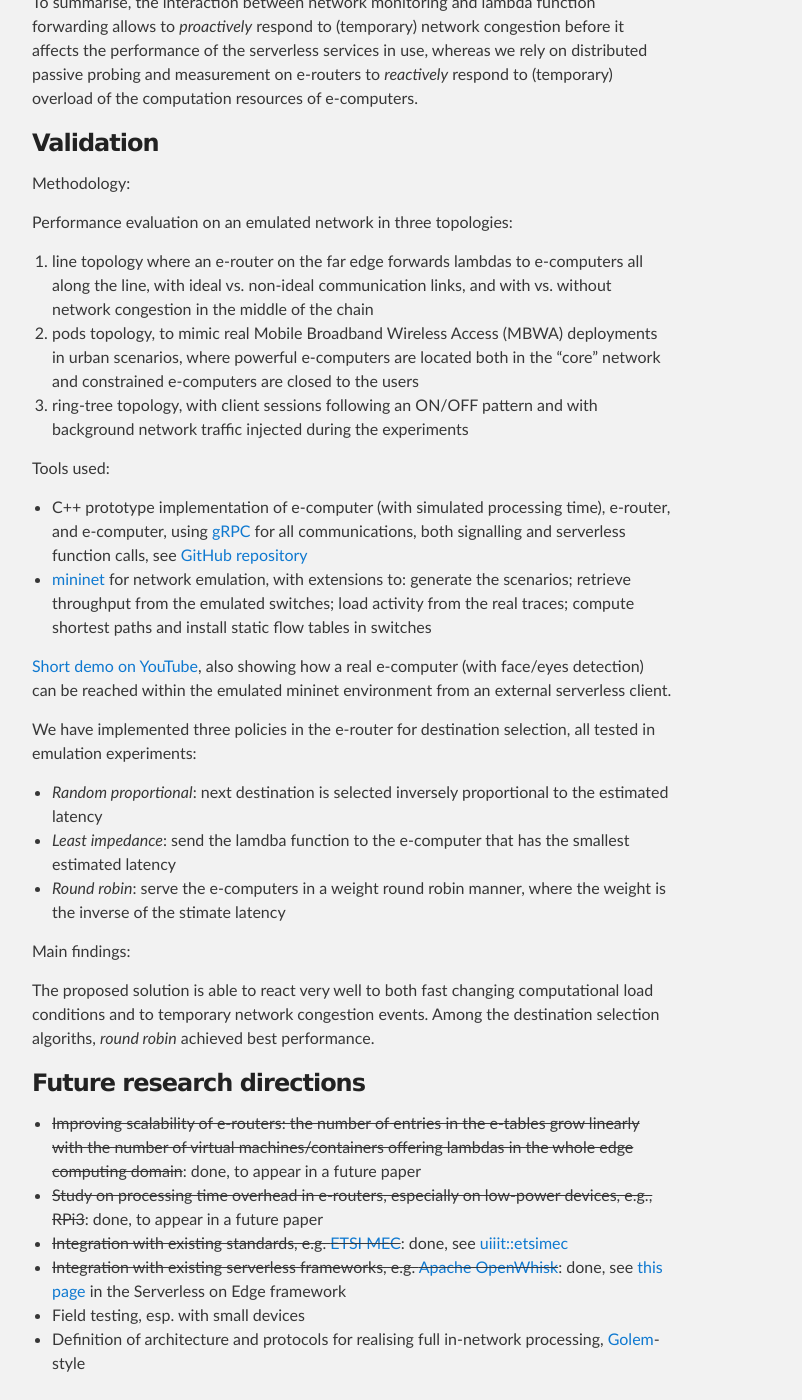
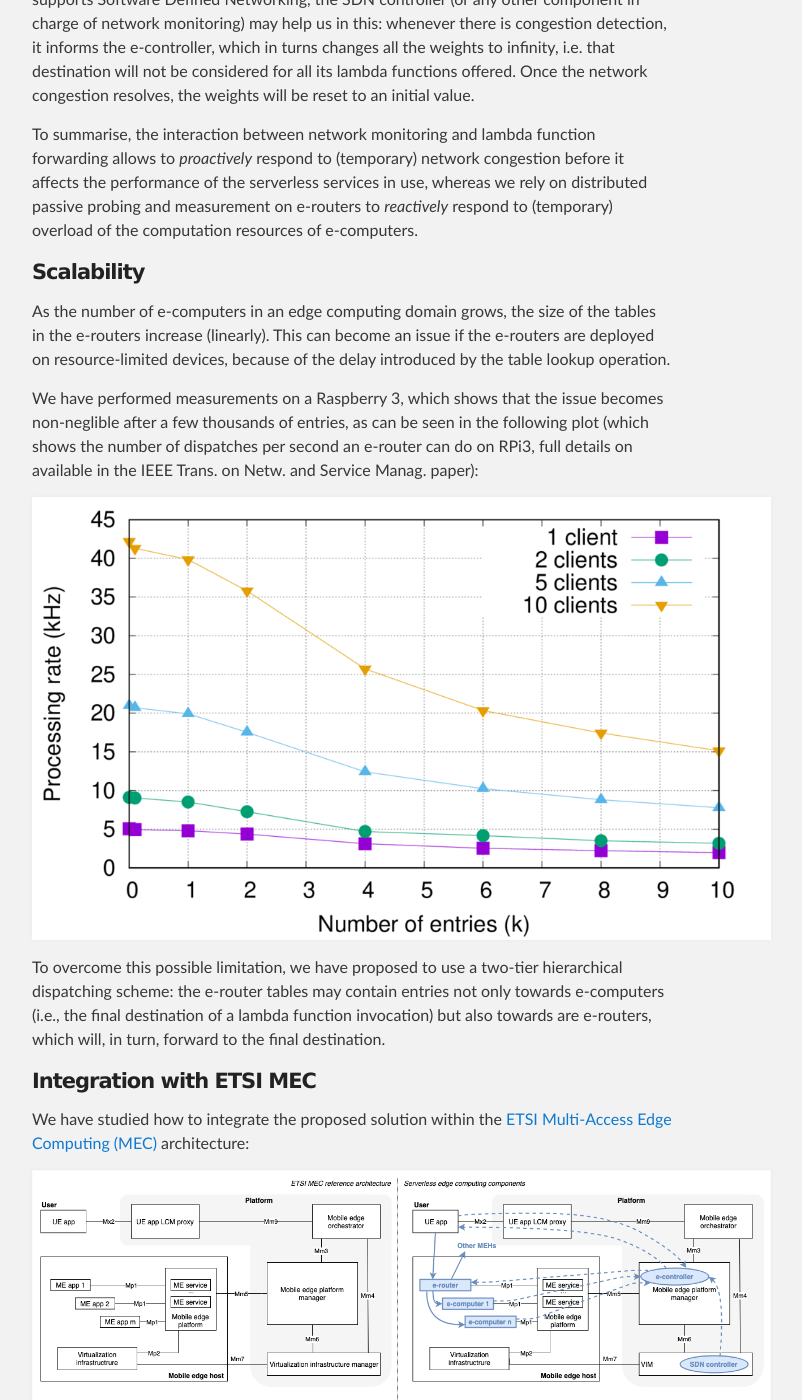
Before and after one commit to ccicconetti/ccicconetti.github.io, a Jekyll site: the page built from cloudcom2018.md, in a window 1280 px wide and 1400 px high, scrolled down 2477 px. Shown: the whole window, without its empty margins (288-1090 px from the left). Built offline with Jekyll 4.4.1, drawn with Linux system fonts in a browser that asks for light colours; some of the changed text lies outside the part shown.

Commit message:
Update cloudcom2018 page
Also change the layout of the list of publications and add the list of
"activity summary" pages to the home

```diff
--- a/cloudcom2018.md
+++ b/cloudcom2018.md
@@ -1,11 +1,13 @@
 ---
-title: "An architectural framework for serverless edge computing: Design and emulation tools"
+title: "Serverless edge computing: multi-platform dispatching"
 layout: page
 ---
 
-Presented at [IEEE CloudCom 2018](http://cyprusconferences.org/cloudcom2018/), full paper on [IEEEXplore](https://ieeexplore.ieee.org/document/8590993), slides [here](https://www.slideshare.net/cicconetti/design-and-emulation-tools-for-serverless-edge-computing), BibTeX [here](bib/cloudcom2018.bib).
+Publications:
 
-DOI: [10.1109/CloudCom2018.2018.00024](https://doi.org/10.1109/CloudCom2018.2018.00024)
+1. _A Decentralized Framework for Serverless Edge Computing
+in the Internet of Things_, IEEE Transactions on Network and Service Management, 2020, full paper on [IEEEXplore](https://ieeexplore.ieee.org/document/9193994), DOI: [10.1109/TNSM.2020.3023305](https://doi.org/10.1109/TNSM.2020.3023305).
+2. _An architectural framework for serverless edge computing: Design and emulation tools_, [IEEE CloudCom 2018](http://cyprusconferences.org/cloudcom2018/), full paper on [IEEEXplore](https://ieeexplore.ieee.org/document/8590993), slides [here](https://www.slideshare.net/cicconetti/design-and-emulation-tools-for-serverless-edge-computing), BibTeX [here](bib/cloudcom2018.bib), DOI: [10.1109/CloudCom2018.2018.00024](https://doi.org/10.1109/CloudCom2018.2018.00024).
 
 GitHub repository: [Serverless on Edge](https://github.com/ccicconetti/serverlessonedge)
 
@@ -19,7 +21,7 @@ Authors: C. Cicconetti, M. Conti and A. Passarella
 
 ### Challenge
 
-How to enable lightweight routing of lambda functions in an edge computing domain.
+**How to enable lightweight routing of lambda functions towards multiple platforms operating in an edge computing domain.**
 
 ### Key contribution
 
@@ -65,15 +67,40 @@ Once the network congestion resolves, the weights will be reset to an initial va
 
 To summarise, the interaction between network monitoring and lambda function forwarding allows to _proactively_ respond to (temporary) network congestion before it affects the performance of the serverless services in use, whereas we rely on distributed passive probing and measurement on e-routers to _reactively_ respond to (temporary) overload of the computation resources of e-computers.
 
+#### Scalability
+
+As the number of e-computers in an edge computing domain grows, the size of the tables in the e-routers increase (linearly). This can become an issue if the e-routers are deployed on resource-limited devices, because of the delay introduced by the table lookup operation.
+
+We have performed measurements on a Raspberry 3, which shows that the issue becomes non-neglible after a few thousands of entries, as can be seen in the following plot (which shows the number of dispatches per second an e-router can do on RPi3, full details on available in the IEEE Trans. on Netw. and Service Manag. paper):
+
+![RPi3 scalability experiments](pictures/cloudcom2018-rpi3.png)
+
+To overcome this possible limitation, we have proposed to use a two-tier hierarchical dispatching scheme: the e-router tables may contain entries not only towards e-computers (i.e., the final destination of a lambda function invocation) but also towards are e-routers, which will, in turn, forward to the final destination.
+
+#### Integration with ETSI MEC
+
+We have studied how to integrate the proposed solution within the [ETSI Multi-Access Edge Computing (MEC)](https://www.etsi.org/technologies/multi-access-edge-computing) architecture:
+
+![ETSI MEC integration](pictures/cloudcom2018-etsimec.png)
+
+A prototype of the implementation, currently limited to the `Mx2` interface, is available as _open source_ on GitHub as [uiiit::etsimec](https://github.com/ccicconetti/etsimec).
+
+#### Integration with Apache OpenWhisk
+
+We have developed proxy modules to allow [Apache OpenWhisk](https://openwhisk.apache.org/) applications to invoke lambda functions, which are then dispatched to one of multiple serverless systems in an edge computing domain, with no changes, see
+[this page](https://github.com/ccicconetti/serverlessonedge/blob/master/docs/openwhisk_integration.md) in the Serverless on Edge framework.
+
 ### Validation
 
 Methodology:
 
-Performance evaluation on an emulated network in three topologies:
+Performance evaluation on an emulated network in several topologies:
 
-1. line topology where an e-router on the far edge forwards lambdas to e-computers all along the line, with ideal vs. non-ideal communication links, and with vs. without network congestion in the middle of the chain
-2. pods topology, to mimic real Mobile Broadband Wireless Access (MBWA) deployments in urban scenarios, where powerful e-computers are located both in the "core" network and constrained e-computers are closed to the users
-3. ring-tree topology, with client sessions following an ON/OFF pattern and with background network traffic injected during the experiments
+- line topology where an e-router on the far edge forwards lambdas to e-computers all along the line, with ideal vs. non-ideal communication links, and with vs. without network congestion in the middle of the chain
+- pods topology, to mimic real Mobile Broadband Wireless Access (MBWA) deployments in urban scenarios, where powerful e-computers are located both in the "core" network and constrained e-computers are closed to the users
+- ring-tree topology, with client sessions following an ON/OFF pattern and with background network traffic injected during the experiments
+- 4x4 grid topology, clients (both Apache OpenWhisk and emulated) connected to external nodes and computation happening in the core nodes
+- large-scale IoT scenario, based on a real deployment in Chicago ([Array of Things](8 https://arrayofthings.github.io/)), to show the effectiveness of the two-tier dispatching scheme
 
 Tools used:
 
@@ -84,20 +111,19 @@ Tools used:
 
 We have implemented three policies in the e-router for destination selection, all tested in emulation experiments:
 
-- _Random proportional_: next destination is selected inversely proportional to the estimated latency
-- _Least impedance_: send the lamdba function to the e-computer that has the smallest estimated latency
-- _Round robin_: serve the e-computers in a weight round robin manner, where the weight is the inverse of the stimate latency
+- **Random proportional**: next destination is selected inversely proportional to the estimated latency
+- **Least impedance**: send the lamdba function to the e-computer that has the smallest estimated latency
+- **Round robin**: serve the e-computers in a weight round robin manner, where the weight is the inverse of the stimate latency. _We have provided mathematical proof that this policy provides both short- and long-term fairness_
 
-Main findings:
+### Main findings
 
-The proposed solution is able to react very well to both fast changing computational load conditions and to temporary network congestion events.
-Among the destination selection algoriths, _round robin_ achieved best performance.
+1. The proposed solution adapts well to fast changing computational load conditions.
+  - In particular, the _round-robin policy_ achieves short- and long-term fairness
+2. It is possible to combat temporary network congestion events y interacting with the underlying SDN controller.
+3. Lambda function dispatching is lightweight enough to be implementd on resource-constrained devices, with negligible performance impact with several serverless platforms (i.e., e-computers).
+  - With e-routing functions deployed on RPi3 device and several thousands of platforms there can be a non-negligible extra delay at the application layer, which can be reduced by adopting a two-tier hierarchical dispatching scheme.
 
 ### Future research directions
 
-- ~~Improving scalability of e-routers: the number of entries in the e-tables grow linearly with the number of virtual machines/containers offering lambdas in the whole edge computing domain~~: done, to appear in a future paper
-- ~~Study on processing time overhead in e-routers, especially on low-power devices, e.g., RPi3~~: done, to appear in a future paper
-- ~~Integration with existing standards, e.g. [ETSI MEC](https://www.etsi.org/technologies/multi-access-edge-computing)~~: done, see [uiiit::etsimec](https://github.com/ccicconetti/etsimec)
-- ~~Integration with existing serverless frameworks, e.g. [Apache OpenWhisk](https://openwhisk.apache.org/)~~: done, see [this page](https://github.com/ccicconetti/serverlessonedge/blob/master/docs/openwhisk_integration.md) in the Serverless on Edge framework
 - Field testing, esp. with small devices
 - Definition of architecture and protocols for realising full in-network processing, [Golem](https://golem.network/)-style
```
Also changed, not shown: other parts of cloudcom2018.md (+1 -1 lines), index.md (+14 -6 lines), publications.md (+6 -5 lines), pictures/cloudcom2018-etsimec.png (added), pictures/cloudcom2018-rpi3.png (added).
